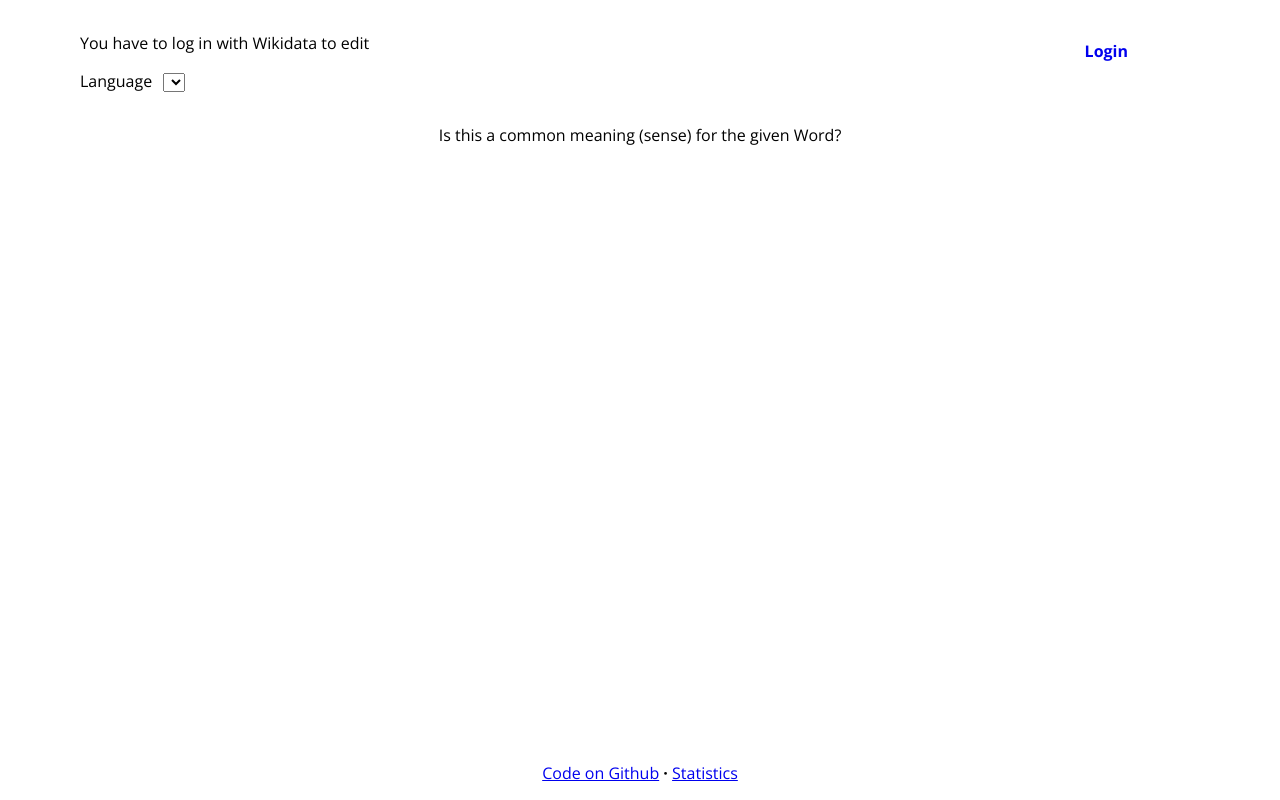
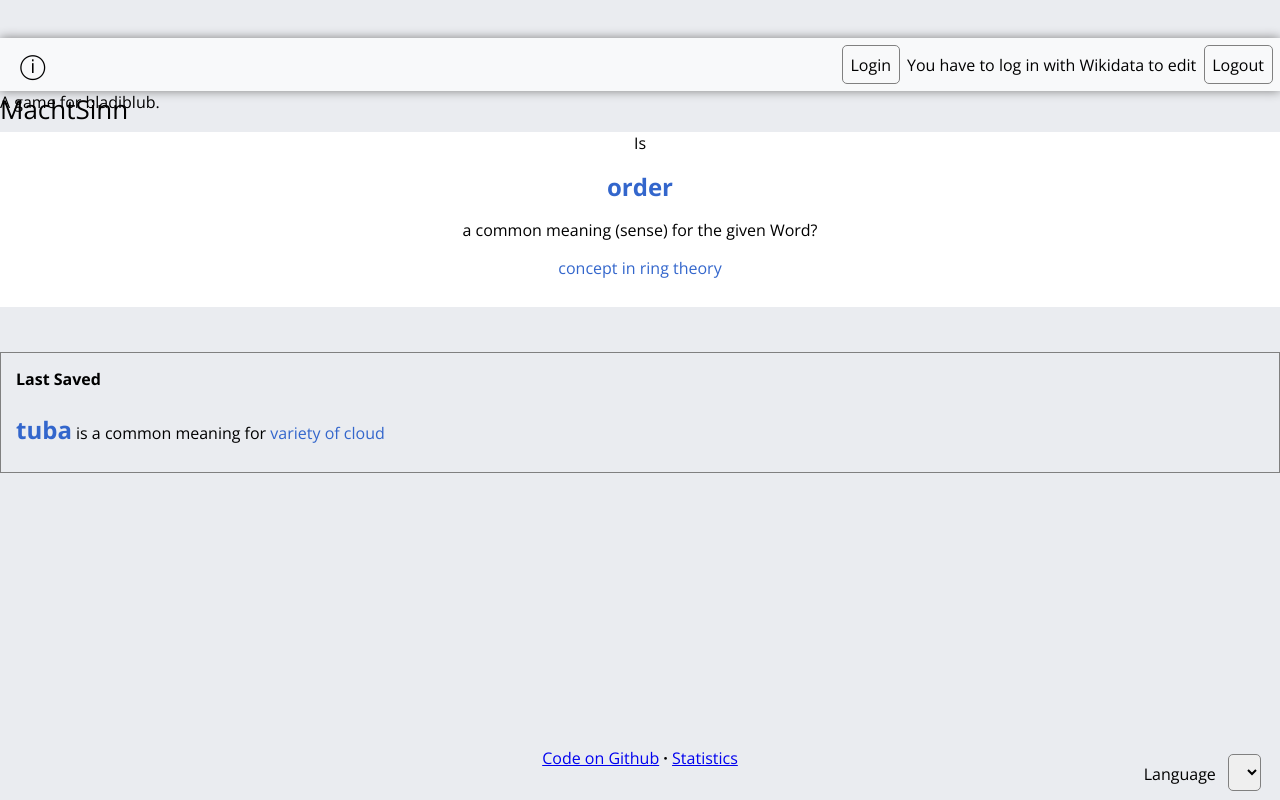
Before and after one commit to Nudin/makesense, a Flask app: page / in a window 1280 px wide. Run offline with Flask 2, Linux system fonts and the light colour scheme; data that the repository does not hold is empty; parts of the project's set-up code (start-up, migrations or seed data) failed here and were passed over; some libraries are stand-ins or nearby versions.

Commit message:
New design update

```diff
--- a/static/main.css
+++ b/static/main.css
@@ -1,61 +1,104 @@
 body {
-	margin: 1em 5em;
+	margin: 0;
 	font-family: 'Open Sans', Arial, sans-serif;
+	background-color: #eaecf0;
 }
 
-div {
-
+#header {
+	grid-row-start: 1;
+	grid-column: 1 / 4;
+	width: 100%;
+	height: 53px;
+	display: inline-block;
+	float: right;
+	box-shadow: 0px 0px 10px grey;
+	background-color: #f8f9fa;
 }
 
-#current {
-  margin: 2em auto;
-  display: block;
-  width: 30em;
-  text-align: center;
-}
-
-#previous {
-  margin: 2em auto;
-  display: block;
-  width: 30em;
-  text-align: center;
+#info-symbol {
+	position: absolute;
+	float: left;
+	font-size: 25px;
+	line-height: 0px;
+	margin-left: 20px;
 }
 
 #login {
-	margin-right: 3em;
-	margin-top: 1em;
 	float: right;
-	font-weight: bold;
-	padding: 0.5em 1.5em;
+	padding: 7.75px 7.5px;
+	margin: 6.75px 7.5px;
+	border: 1px solid grey;
+	border-radius: 5px;
 }
 
 #login a {
 	text-decoration: none;
-}
-
-#login:hover {
-	background-color: rgba(0, 128, 255, 0.5);
-	transition: background-color 0.3s ease-in;
+	color: black;
 }
 
 #greeting {
-	display: inline-block;
+	float: right;
 }
 
-#languageselector {
-	margin-left: 0.5em;
+.grid-container {
+	display: grid;
+	grid-template-columns: 1fr 1fr 1fr;
+	grid-template-rows: 53px auto auto auto auto auto;
+}
+
+#heading {
+	height: 38px;
+	margin-top: 38px;
+	margin-bottom: 0;
+	grid-column-start: 2;
+	grid-row-start: 2;
+	font-size: 26px;
+}
+
+#subheading {
+	margin-top: 0;
+	margin-bottom: 28px;
+	height: 28px;
+	align-self: start;
+	grid-column-start: 2;
+	grid-row-start: 3;
+}
+
+#current {
+	grid-column: 2 / 3;
+	grid-row-start: 4;
+	background-color: white;
+	text-align: center;
+	justify-self: stretch;
+	align-self: stretch;
+}
+
+#previous {
+	padding: 15px 0 0 15px;
+	justify-self: stretch;
+	align-self: stretch;
+	border: 1px solid grey;
+	margin-top: 44.5px; /* 28px as in UX request + 16.5px due to buttons */
+	grid-column: 2 / 3;
+	grid-row-start: 5;
 }
 
 .lemma {
+	color: #3366cc;
 	font-size: 1.5em;
 	font-weight: bold;
-	padding: 1em;
 }
 
 .description {
-	padding: 1em;
+	padding-bottom: 28px;
+	color: #3366cc;
 }
 
+#previous-lemma-description * {
+	display: inline-grid;
+}
+
+/*	not in use
 .QID {
 	display: inline-block;
 	margin: 0 0 0.75em 1em;
@@ -65,28 +108,78 @@ div {
 	display: inline-block;
 	margin: 0 1em;
 }
+*/
 
-button {
-	margin: 0.5em;
+.message {
+	font-weight: bold;
+	margin-bottom: 1em;
 }
 
-.message {
-	margin-bottom: 1em;
-	color: grey;
+#buttons {
+	margin-bottom: -24.5px; /* 8px to bottom of the div, +16.5px (roughly half of the button size)*/
 }
 
 #rejectbtn, #nextbtn, #savebtn {
+	margin: 0.5em;
 	padding: 0.5em;
-	width: 10em;
+	width: 8em;
+	font-size: 16px;
 }
 
-.header {
-	margin: 0 auto 3em auto;
-	width: max-content;
+#rejectbtn:hover, #nextbtn:hover {
+	background-color: #c1d1f0;
+	transition: 0.1s linear;
 }
+
+#rejectbtn {
+	background-color: #f8f9fa;
+	border: 1px solid red;
+	border-radius: 5px;
+}
+
+#savebtn {
+	background-color: #3366cc;
+	color: white;
+	border-radius: 5px;
+	width: 15em;
+}
+
+#nextbtn {
+	background-color: #f8f9fa;
+	border: 1px solid grey;
+	border-radius: 5px;
+}
+
+/* footer */
+
 .stickyfooter {
+	grid-row-start: 6;
+	grid-column: 1 / 4;
+}
+
+.footer {
+	grid-row-start: 6;
+	grid-column: 1 / 4;
+	display: inline-block;
+	width: 100%;
+	bottom: 0;
+	height: 53px;
 	position: absolute;
-	bottom: 1em;
-	left: 50%;
-	transform: translateX(-50%);
+	text-align: center;
 }
+
+#languagesetting {
+	display: inline-block;
+	position: absolute;
+	float: right;
+	right: 12px;
+}
+
+#languageselector {
+	text-align: center;
+	font-size: 20px;
+	padding: 5.75px 5.5px;
+	margin: 6.75px 7.5px;
+	border: 1px solid grey;
+	border-radius: 5px;
+}
--- a/templates/index.html
+++ b/templates/index.html
@@ -5,7 +5,11 @@
         <link href="https://fonts.googleapis.com/css?family=Open+Sans:400,700&display=swap" rel="stylesheet">
 {% endblock %}
 {% block body %}
+        <div class="container">
 
+                <div id="header">
+                        <p id="info-symbol">&#9432</p>
+                        <div id="login"><a href="/machtsinn/logout">Logout</a></div>
                         {% if username %}
                         <p id="greeting">Hello {{ username }}!</p>
                         <div id="login"><a href="{{ url_for('logout') }}">Logout</a></div>
@@ -13,6 +17,52 @@
                         {% else %}
                         <p id="greeting">You have to log in with Wikidata to edit</p>
                         <div id="login"><a href="{{ url_for('login') }}">Login</a></div>
+                </div>
+
+                <p id="heading">MachtSinn</p>
+                <p id="subheading">A game for bladiblub.</p>
+
+
+
+
+                <div id="next"></div>
+
+                <div id="current">
+                        <p>Is</p>
+                        <div class="lemma">order</div>
+                        <p>a common meaning (sense) for the given Word?</p>
+                        <div class="description">concept in ring theory</div>
+                        <!--
+                        <div class="QID"><a href="https://www.wikidata.org/wiki/Q1431456">Q1431456</a></div>
+                        <div class="LID"><a href="https://www.wikidata.org/wiki/Lexeme:L4332">L4332</a></div>
+                        -->
+                {% if username %}
+                <div id="buttons">
+                        <button id="rejectbtn">No match</button>
+                        <button id="savebtn">It's a match</button>
+                        <button id="nextbtn">Skip</button>
+                </div>
+                {% endif %}
+                </div>
+
+                <div id="previous">
+                        <div class="message">Last Saved</div>
+                        <div id="previous-lemma-description">
+                                <div class="lemma">tuba</div>
+                                <p>is a common meaning for</p>
+                                <div class="description">variety of cloud</div>
+                        </div>
+                    <!--
+                    <div class="QID"><a href="https://www.wikidata.org/wiki/Q268390">Q268390</a></div>
+                    <div class="LID"><a href="https://www.wikidata.org/wiki/Lexeme:L18864">L18864</a></div>
+                    -->
+                </div>
+
+                <div class="stickyfooter">
+                        <div class="footer">
+                                <a href="https://github.com/Nudin/makesense">Code on Github</a>
+                                <b>·</b>
+                                <a href="./statistics">Statistics</a>
                                 {% endif %}
                                 <div id="languagesetting">
                                 <label>Language</label>
@@ -22,37 +72,7 @@
                                         {% endfor %}
                                 </select>
                                 </div>
-
-        <div id="next"></div>
-
-        <div id="current">
-                <p>Is this a common meaning (sense) for the given Word?</p>
-                <div class="lemma"></div>
-                <div class="description"></div>
-                <div class="QID"></div>
-                <div class="LID"></div>
-        {% if username %}
-        <div id="buttons">
-                <button id="rejectbtn">Reject match</button>
-                <button id="nextbtn">Skip match</button>
-                <button id="savebtn">Save match</button>
                         </div>
-        {% endif %}
-        </div>
-
-        <div id="previous">
-                <div class="message"></div>
-                <div class="lemma"></div>
-                <div class="description"></div>
-                <div class="QID"></div>
-                <div class="LID"></div>
-        </div>
-
-        <div class="stickyfooter">
-                <div class="footer">
-                        <a href="https://github.com/Nudin/makesense">Code on Github</a>
-                        <b>·</b>
-                        <a href="./statistics">Statistics</a>
                 </div>
         </div>
 {% endblock %}
```
Lines whose indentation alone changed are shown as unchanged.
